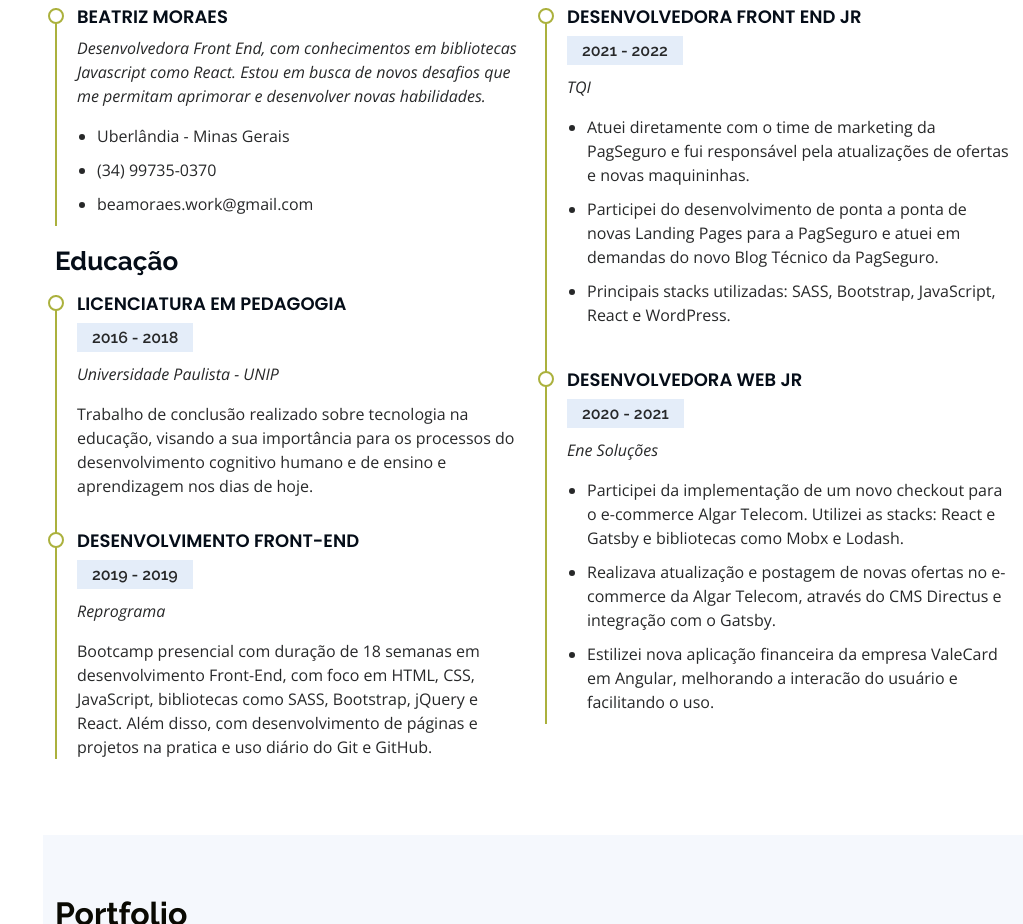
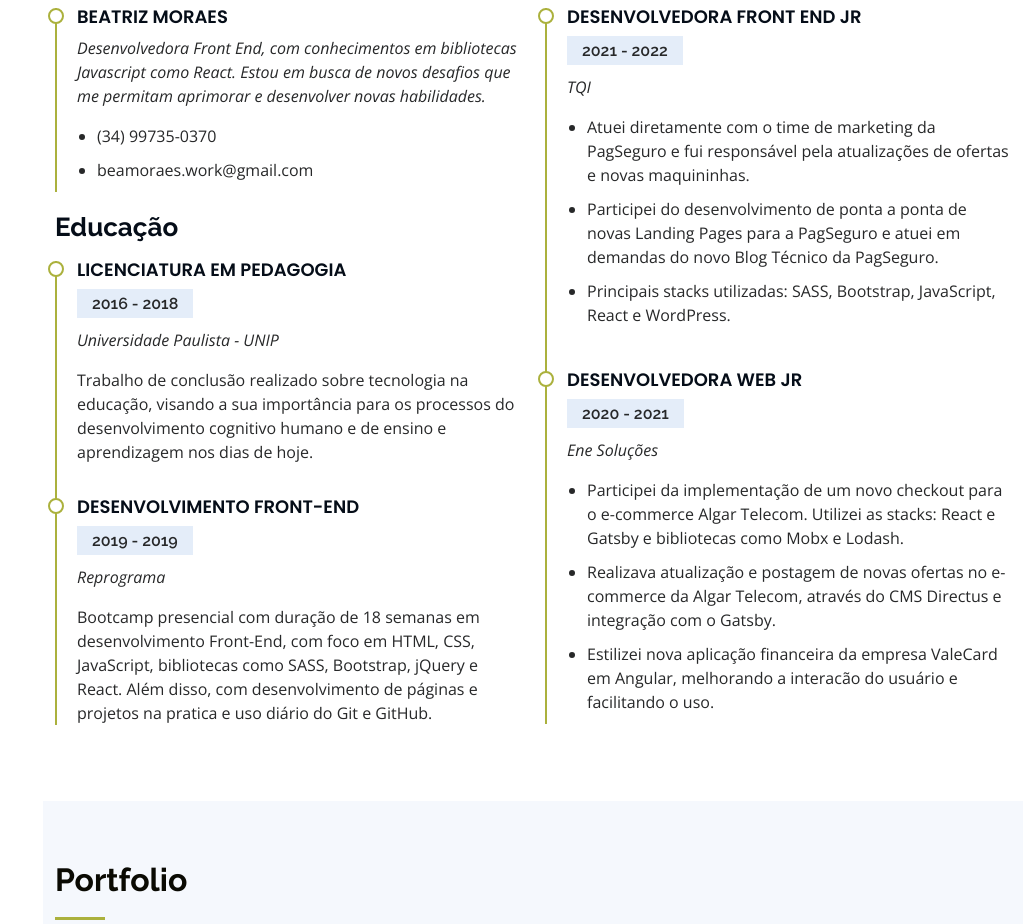
Before and after one commit to beamoraess/portfolio-beatriz-moraes, a plain HTML site: page index.html in a window 1280 px wide. Shown: the part 2140-3064 px from the top of the page, without its empty margins (257-1280 px from the left). Drawn offline with nearby package versions, Linux system fonts and the light colour scheme.

```diff
--- a/index.html
+++ b/index.html
@@ -188,7 +188,6 @@
               <p><em>Desenvolvedora Front End, com conhecimentos em bibliotecas Javascript como React. Estou em busca de
                   novos desafios que me permitam aprimorar e desenvolver novas habilidades.</em></p>
               <ul>
-                <li>Uberlândia - Minas Gerais</li>
                 <li>(34) 99735-0370</li>
                 <li>beamoraes.work@gmail.com</li>
               </ul>
```
